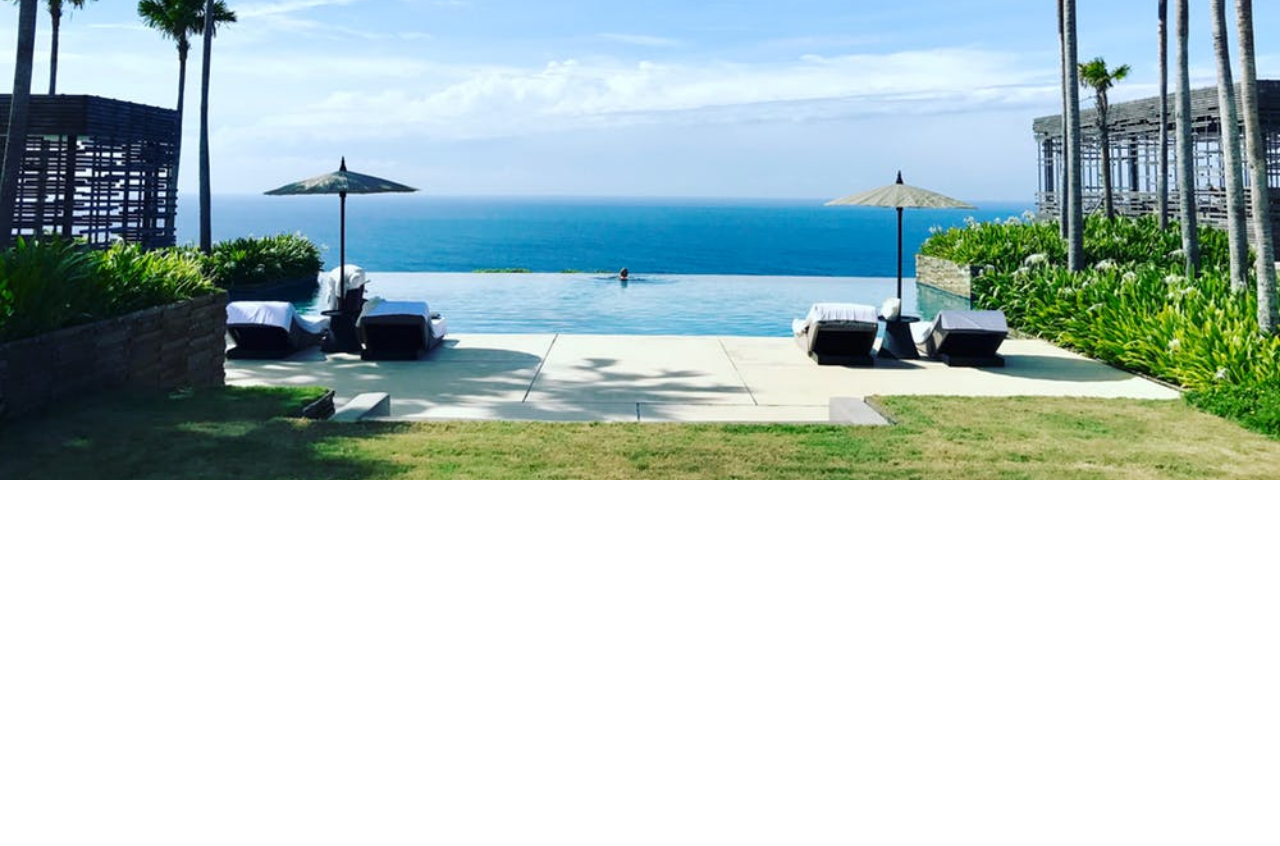
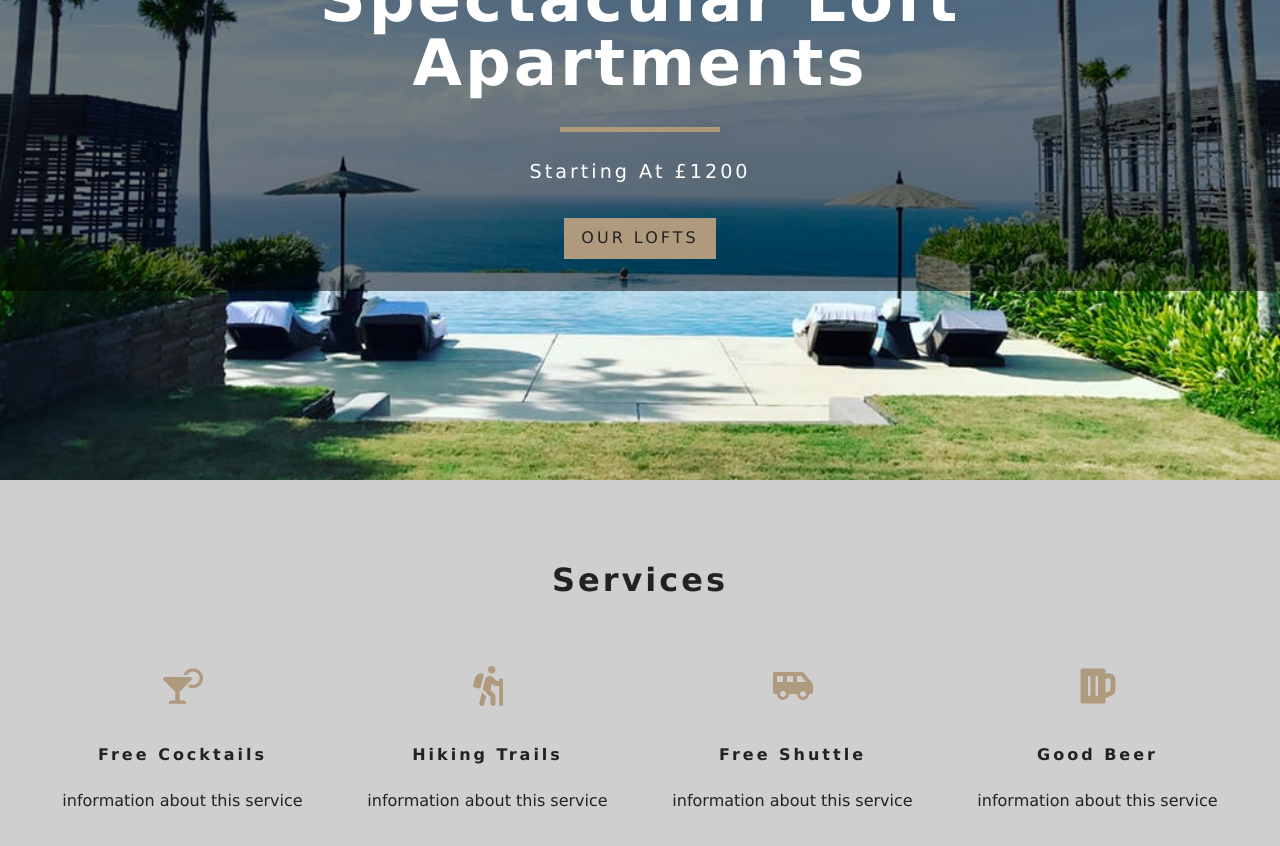
Before and after one commit to a-hash98/rentaloft, a React (Create React App) app: page / in a window 1280 px wide. Shown: the part 320-1166 px from the top of the page. Before the commit the page ends 800 px from the top, so only its background shows below. Built offline with nearby package versions, Linux system fonts and the light colour scheme.

Commit message:
banner, background image

```diff
--- a/src/App.css
+++ b/src/App.css
@@ -252,6 +252,7 @@
 }
 .services h6 {
   letter-spacing: var(--mainSpacing);
+  text-transform: capitalize;
 }
 .services p {
   width: 80%;
--- a/src/components/Banner.js
+++ b/src/components/Banner.js
@@ -7,7 +7,7 @@
             <div></div>
             <p>{subtitle}</p>
             {children}
-            </div>
+        </div>
 
     )
 }
--- /dev/null
+++ b/src/components/Services.js
@@ -0,0 +1,51 @@
+
+import React, { Component } from 'react'
+import Title from './Title'
+import {FaCocktail, FaHiking, FaShuttleVan, FaBeer} from "react-icons/fa"
+
+class Services extends Component {
+
+    state={
+        services:[
+            {
+                icon:<FaCocktail/>,
+                title: "free cocktails",
+                info: 'information about this service'
+            },
+            {
+                icon:<FaHiking/>,
+                title: "Hiking trails",
+                info: 'information about this service'
+            },
+            {
+                icon:<FaShuttleVan/>,
+                title: "Free Shuttle",
+                info: 'information about this service'
+            },
+            {
+                icon:<FaBeer/>,
+                title: "Good Beer",
+                info: 'information about this service'
+            }
+
+        ]
+    }
+    render() {
+        return (
+            <section className="services">
+            <Title title='services' />
+            <div className="services-center">
+                {this.state.services.map((service, index) => {
+                    return <article key={index} className="service">
+                        <span>{service.icon}</span>
+                        <h6>{service.title}</h6>
+                        <p>{service.info}</p>
+                    </article>
+                })}
+            </div>
+            </section>
+        )
+    }
+}
+
+export default Services
--- /dev/null
+++ b/src/components/Title.js
@@ -0,0 +1,11 @@
+import React from 'react'
+
+const Title = ({title}) => {
+    return (
+        <div className="section-title">
+            <h4>{title}</h4>
+        </div>
+    )
+}
+
+export default Title
--- a/src/pages/Error.js
+++ b/src/pages/Error.js
@@ -1,8 +1,17 @@
 import React from 'react'
 import HeroImage from "../components/HeroImage"
+import Banner from "../components/Banner"
+import { Link } from 'react-router-dom'
 
 const Error = () => {
-    return <HeroImage />
+
+    return <HeroImage>
+        <Banner title= "404" subtitle="Page not found.">
+            <Link to="/" className="btn-primary">
+                return Home
+            </Link>
+        </Banner>
+    </HeroImage>
 }
 
 export default Error
--- a/src/pages/Home.js
+++ b/src/pages/Home.js
@@ -1,8 +1,23 @@
 import React from 'react'
 import HeroImage from "../components/HeroImage"
+import Banner from "../components/Banner"
+import { Link } from 'react-router-dom'
+import Services from '../components/Services'
 
 const Home = () => {
-    return <HeroImage />
+
+    return (
+    <>
+    <HeroImage>
+        <Banner title="Spectacular loft apartments" subtitle="starting at £1200">
+            <Link to='/lofts' className="btn-primary">
+                our lofts
+            </Link>
+        </Banner>
+    </HeroImage>
+    <Services />
+    </>
+    )
 }
 
 export default Home
--- a/src/pages/Lofts.js
+++ b/src/pages/Lofts.js
@@ -1,8 +1,16 @@
 import React from 'react'
 import HeroImage from '../components/HeroImage'
+import Banner from '../components/Banner'
+import { Link } from 'react-router-dom'
 
 const Lofts = () => {
-    return <HeroImage hero='loftsHero'/>
+    return <HeroImage hero='loftsHero'>
+        <Banner  title="our lofts">
+            <Link to='/' className='btn-primary'>
+                return to hompage
+            </Link>
+        </Banner>
+    </HeroImage>
 
 }
 
```
